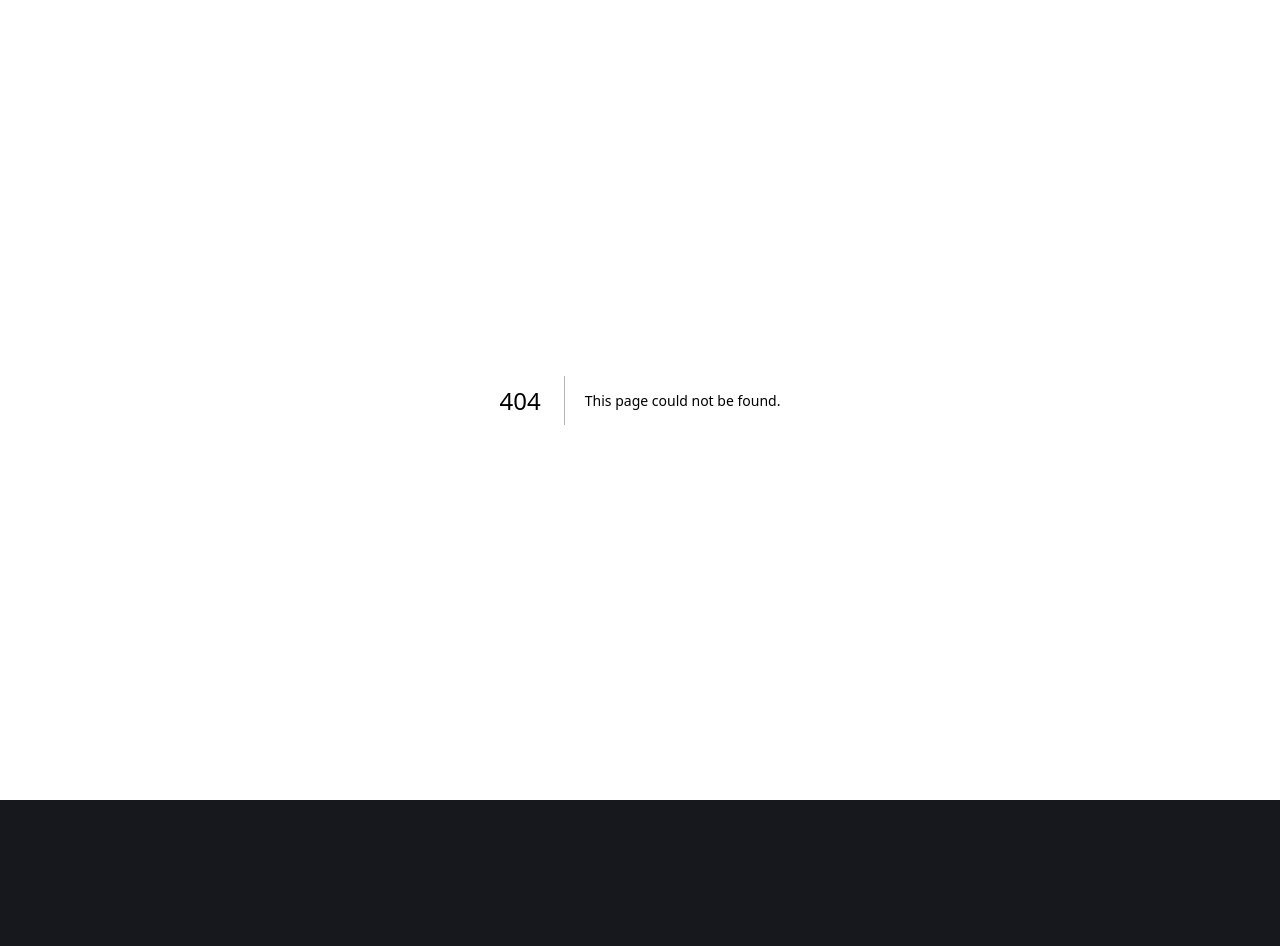
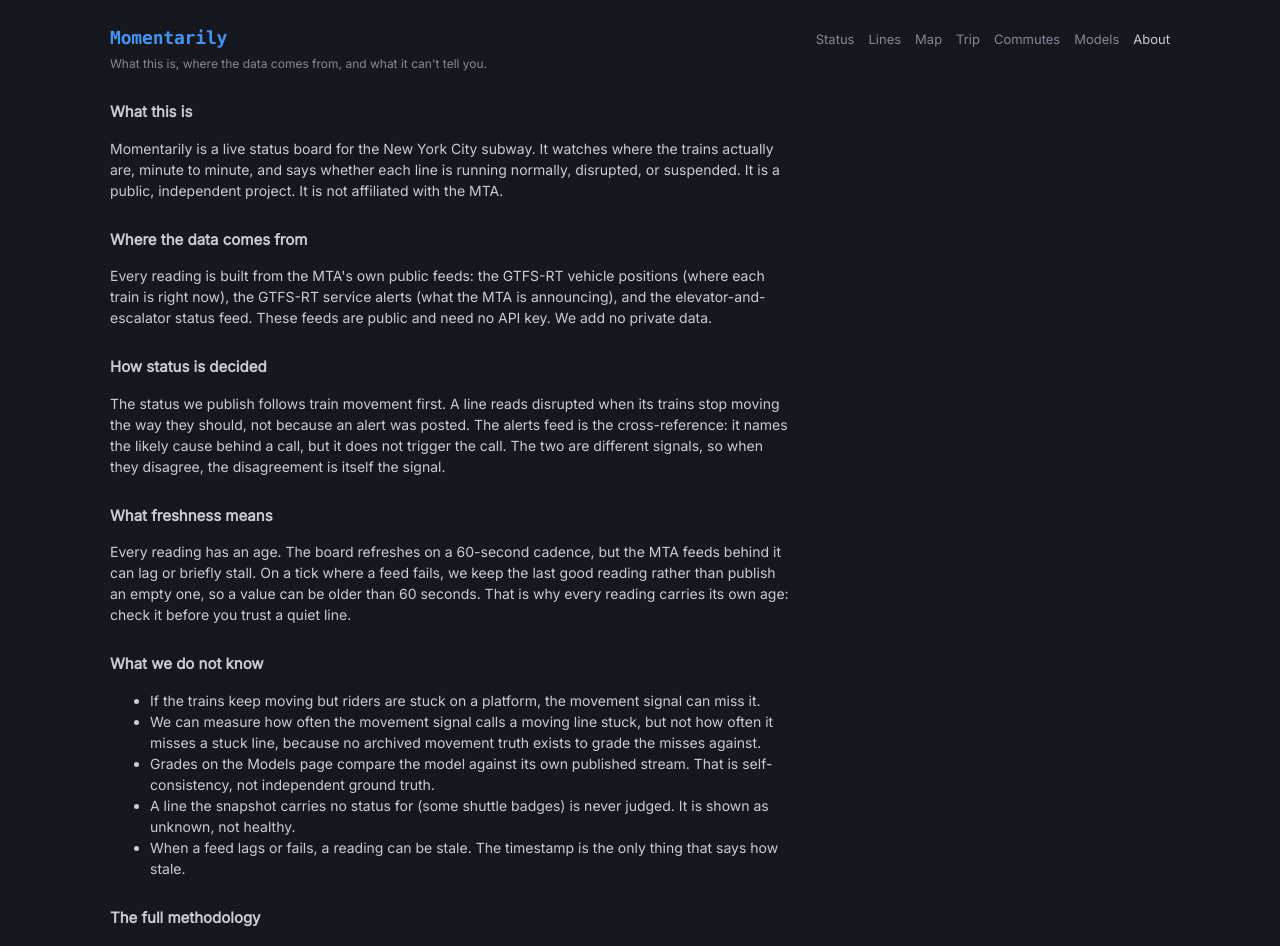
Before and after one commit to iicky/momentarily, a Next.js app in the folder viz/: page /about in a window 1280 px wide. Before the commit this address had no page. Shown: the top 946 px of the page. Before the commit the page ends 800 px from the top, so only its background shows below. Built offline with nearby package versions, Linux system fonts and the light colour scheme; no server answers.

Commit message:
feat: add an about page and let the nav wrap on narrow screens

```diff
--- a/viz/app/Nav.tsx
+++ b/viz/app/Nav.tsx
@@ -10,6 +10,7 @@ const LINKS = [
   { href: "/trip", label: "Trip" },
   { href: "/commutes", label: "Commutes" },
   { href: "/models", label: "Models" },
+  { href: "/about", label: "About" },
 ];
 
 function isActive(path: string, href: string): boolean {
--- /dev/null
+++ b/viz/app/about/page.tsx
@@ -0,0 +1,96 @@
+"use client";
+
+import Link from "next/link";
+import { PageHeader } from "../ui";
+import { fmtAgo } from "@/lib/feed";
+import { useSnapshot } from "../useData";
+
+// A plain-English orientation page: what Momentarily is, where its data comes
+// from, how it decides a line's status, what freshness means, and what it can't
+// see. The honest framing is lifted from the Models intro (models/page.tsx) so
+// the two pages can't drift; the full methodology stays on /models.
+export default function AboutPage() {
+  const { data: snap } = useSnapshot();
+  return (
+    <div className="wrap">
+      <PageHeader subtitle="What this is, where the data comes from, and what it can't tell you." />
+
+      <div style={{ maxWidth: 680 }}>
+        <h2 className="grp">What this is</h2>
+        <p>
+          Momentarily is a live status board for the New York City subway. It
+          watches where the trains actually are, minute to minute, and says
+          whether each line is running normally, disrupted, or suspended. It is a
+          public, independent project. It is not affiliated with the MTA.
+        </p>
+
+        <h2 className="grp">Where the data comes from</h2>
+        <p>
+          Every reading is built from the MTA&apos;s own public feeds: the
+          GTFS-RT vehicle positions (where each train is right now), the GTFS-RT
+          service alerts (what the MTA is announcing), and the
+          elevator-and-escalator status feed. These feeds are public and need no
+          API key. We add no private data.
+        </p>
+        {snap?.attribution && <p className="grp-note">{snap.attribution}</p>}
+
+        <h2 className="grp">How status is decided</h2>
+        <p>
+          The status we publish follows train movement first. A line reads
+          disrupted when its trains stop moving the way they should, not because
+          an alert was posted. The alerts feed is the cross-reference: it names
+          the likely cause behind a call, but it does not trigger the call. The
+          two are different signals, so when they disagree, the disagreement is
+          itself the signal.
+        </p>
+
+        <h2 className="grp">What freshness means</h2>
+        <p>
+          Every reading has an age. The board refreshes on a 60-second cadence,
+          but the MTA feeds behind it can lag or briefly stall. On a tick where a
+          feed fails, we keep the last good reading rather than publish an empty
+          one, so a value can be older than 60 seconds. That is why every reading
+          carries its own age: check it before you trust a quiet line.
+        </p>
+        {snap && (
+          <p className="grp-note">
+            The snapshot on this page was generated{" "}
+            {fmtAgo(snap.generated_at, Math.floor(Date.now() / 1000))}.
+          </p>
+        )}
+
+        <h2 className="grp">What we do not know</h2>
+        <ul>
+          <li>
+            If the trains keep moving but riders are stuck on a platform, the
+            movement signal can miss it.
+          </li>
+          <li>
+            We can measure how often the movement signal calls a moving line
+            stuck, but not how often it misses a stuck line, because no archived
+            movement truth exists to grade the misses against.
+          </li>
+          <li>
+            Grades on the Models page compare the model against its own published
+            stream. That is self-consistency, not independent ground truth.
+          </li>
+          <li>
+            A line the snapshot carries no status for (some shuttle badges) is
+            never judged. It is shown as unknown, not healthy.
+          </li>
+          <li>
+            When a feed lags or fails, a reading can be stale. The timestamp is
+            the only thing that says how stale.
+          </li>
+        </ul>
+
+        <h2 className="grp">The full methodology</h2>
+        <p>
+          The <Link href="/models">Models page</Link> shows how well the calls
+          hold up, line by line, with the numbers behind every claim on this
+          page.
+        </p>
+      </div>
+    </div>
+  );
+}
--- a/viz/app/globals.css
+++ b/viz/app/globals.css
@@ -106,6 +106,39 @@ a:hover {
   color: var(--text);
 }
 
+/* --- nav wrapping ---------------------------------------------------------
+   The nav sits inline with the wordmark and grew to seven items; on a phone
+   the single row overflowed and clipped the last link. Make the row a flex
+   container that wraps onto a second line so every item stays reachable, and
+   at phone width drop the whole nav below the wordmark with 40px-tall tap
+   targets. Scoped to .topbar / .nav only. */
+.nav {
+  display: flex;
+  flex-wrap: wrap;
+  justify-content: flex-end;
+  column-gap: 14px;
+  row-gap: 2px;
+}
+.nav a {
+  margin-left: 0;
+}
+@media (max-width: 480px) {
+  .topbar {
+    flex-wrap: wrap;
+  }
+  .nav {
+    flex-basis: 100%;
+    justify-content: flex-start;
+    column-gap: 18px;
+  }
+  .nav a {
+    display: inline-flex;
+    align-items: center;
+    min-height: 40px;
+  }
+}
+/* --- end nav wrapping ----------------------------------------------------- */
+
 .sub {
   color: var(--muted);
   font-size: 12px;
```
Also changed, not shown: 2 other files (tests, documents, lock files or other folders).
